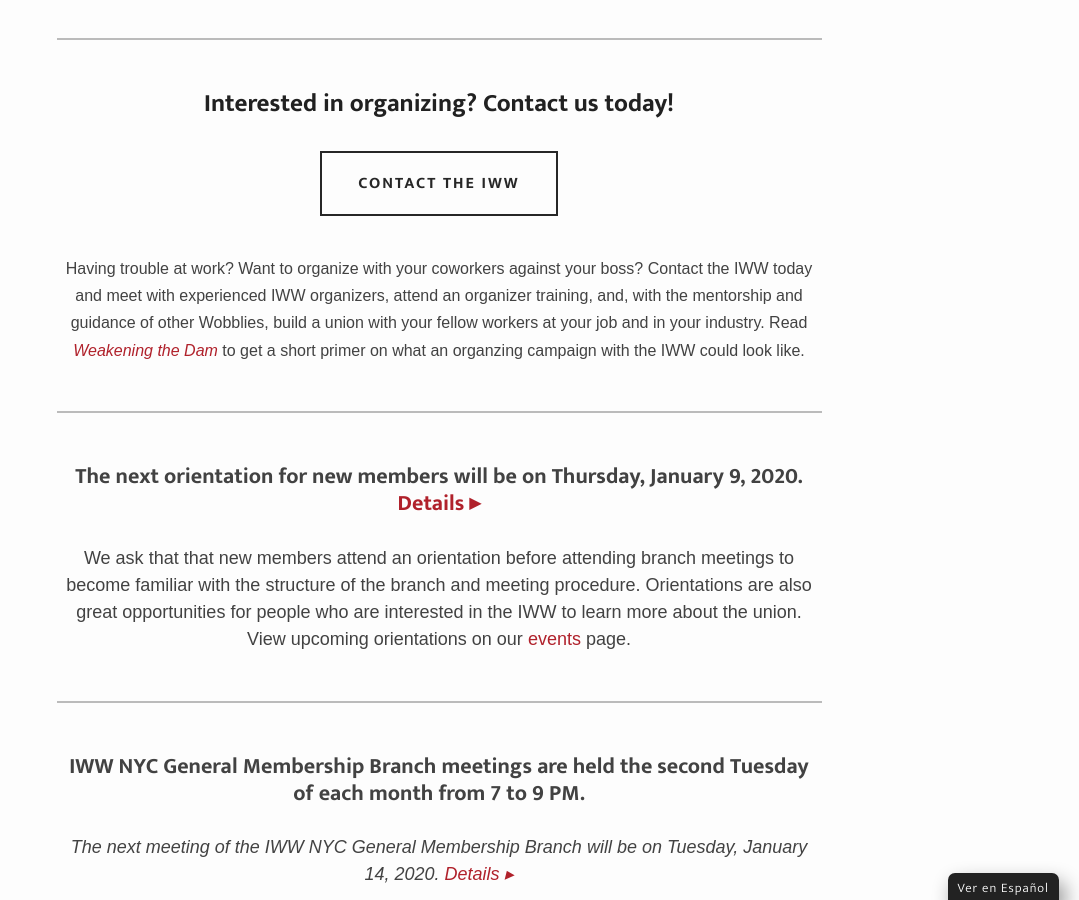
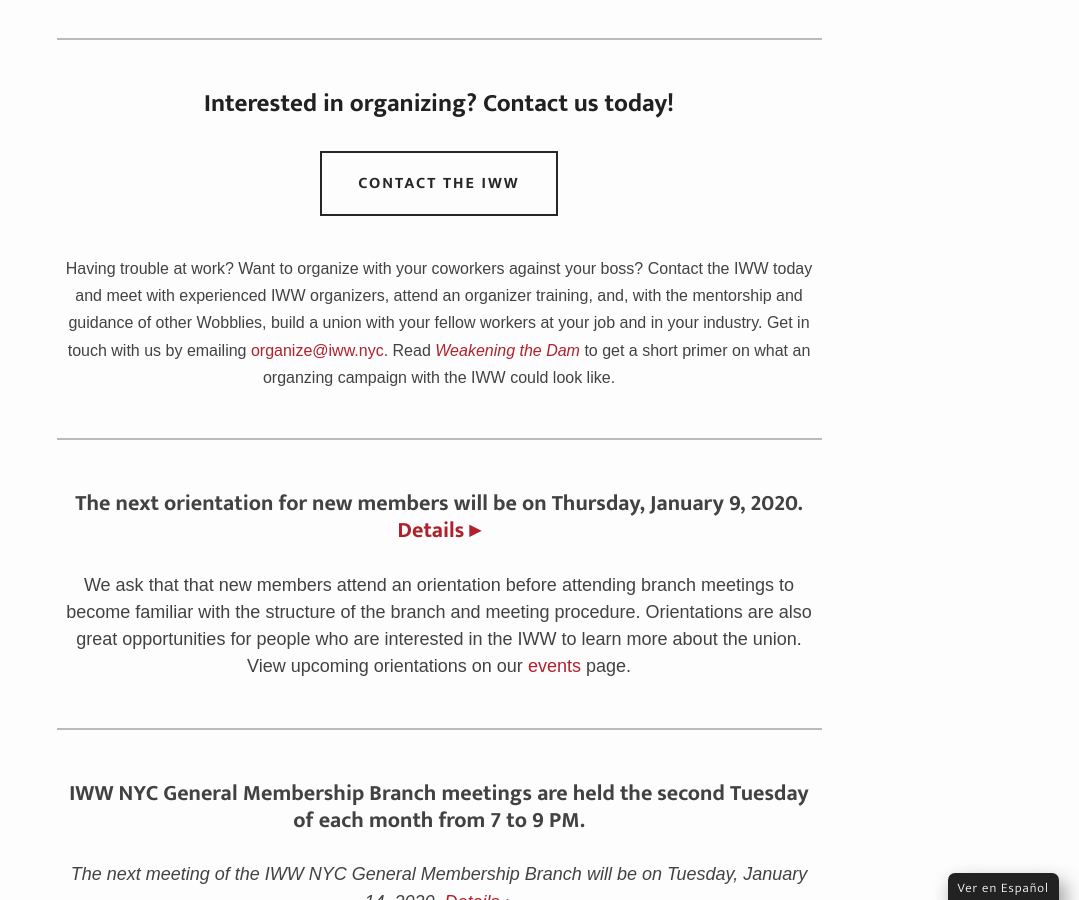
Before and after one commit to IWW-NYC-GMB/iww.nyc, a Jekyll site: the page built from index.html, in a window 1280 px wide and 900 px high, scrolled down 981 px. Shown: the whole window, without its empty margins (201-1280 px from the left). Built offline with Jekyll 4.4.1, drawn with Linux system fonts in a browser that asks for light colours; some web fonts are replaced.

Commit message:
Update index.html

```diff
--- a/index.html
+++ b/index.html
@@ -16,7 +16,7 @@
         <a href="{{ site.baseurl }}/contact"><button class="large" style="margin:24px 15px 12px 15px;" ontouchstart="">Contact the IWw</button></a>
     </div><br>
     <p style="text-align:center;">
-        Having trouble at work? Want to organize with your coworkers against your boss? Contact the IWW today and meet with experienced IWW organizers, attend an organizer training, and, with the mentorship and guidance of other Wobblies, build a union with your fellow workers at your job and in your industry. Read <a href="{{ site.baseurl }}/wtd"><em>Weakening the Dam</em></a> to get a short primer on what an organzing campaign with the IWW could look like.<br><br>
+        Having trouble at work? Want to organize with your coworkers against your boss? Contact the IWW today and meet with experienced IWW organizers, attend an organizer training, and, with the mentorship and guidance of other Wobblies, build a union with your fellow workers at your job and in your industry. Get in touch with us by emailing <a href="mailto:organize@iww.nyc">organize@iww.nyc</a>. Read <a href="{{ site.baseurl }}/wtd"><em>Weakening the Dam</em></a> to get a short primer on what an organzing campaign with the IWW could look like.<br><br>
     </p>
     <hr style="margin:20px 0 50px 0;">
       <p style="text-align:center;font-weight:700;font-size:22px;">The next orientation for new members will be on {{ site.data.upcoming["next_orientation_date"] }}. <a href="{{ site.data.upcoming["next_orientation_url"] }}">Details ▸</a></p>
```
